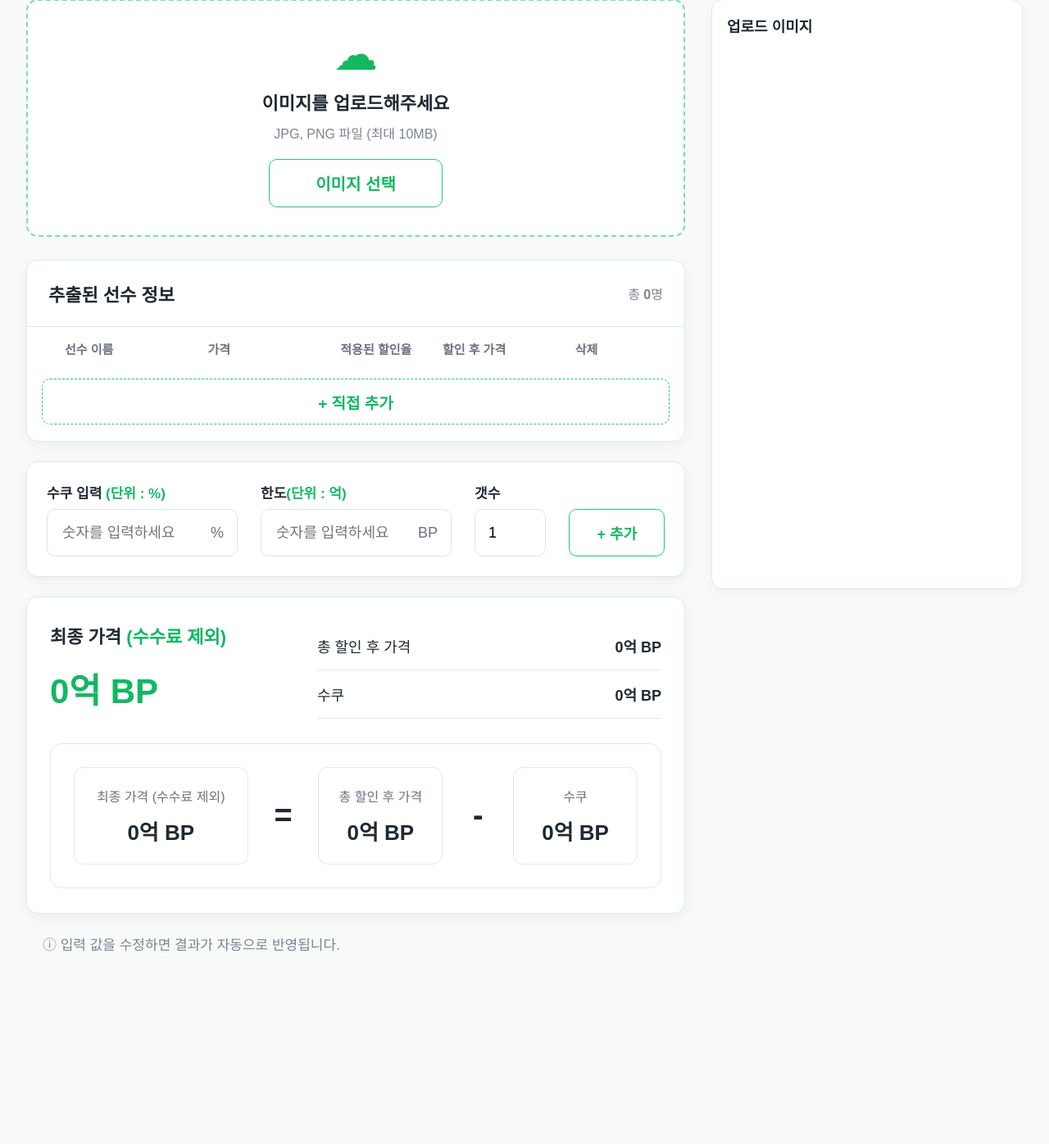
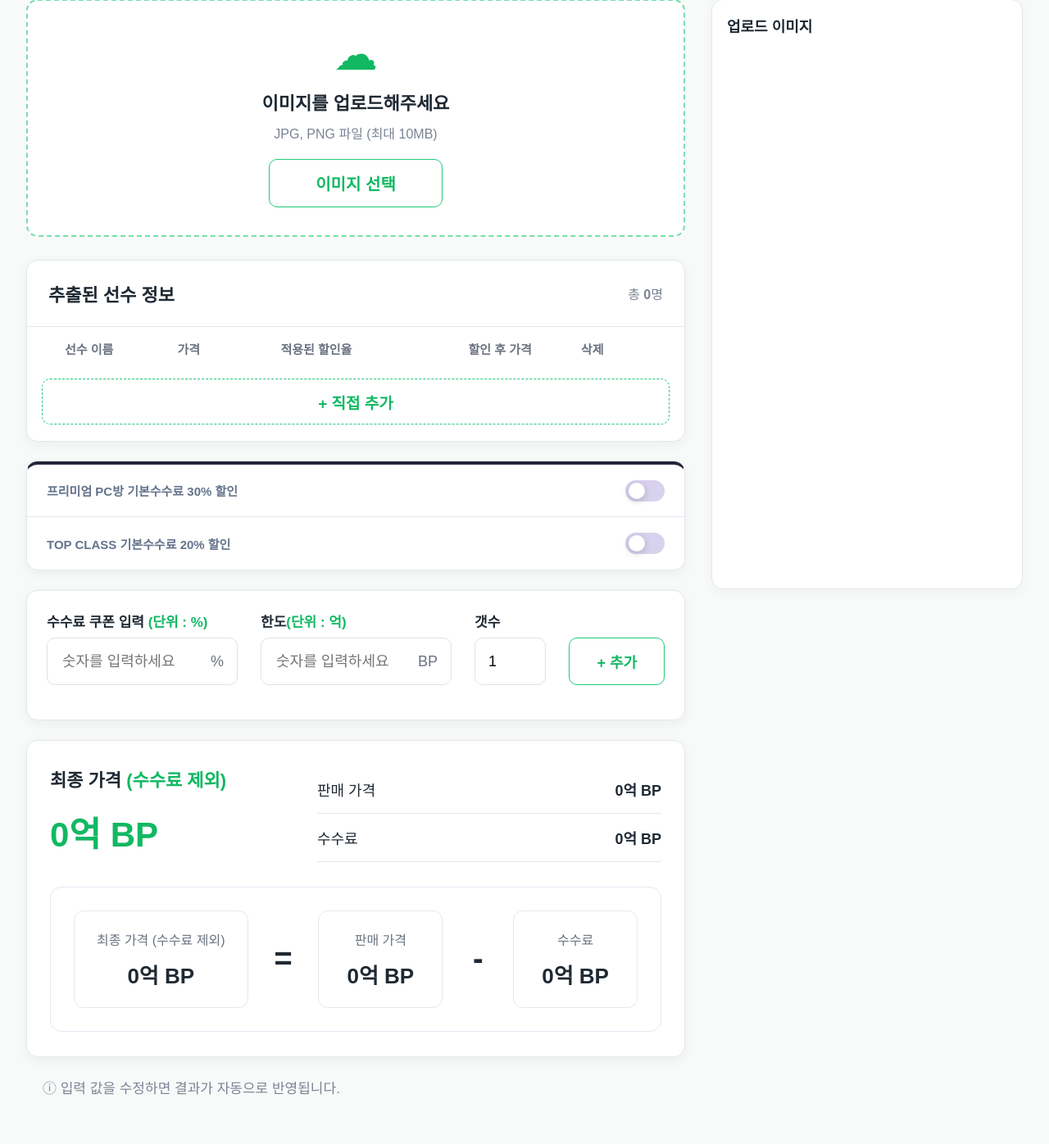
Before and after one commit to rladbcks23/fifa_transfer_market_calculater, a Django app: page / in a window 1280 px wide. Shown: the part 176-1572 px from the top of the page at 82% size. Before the commit the page ends 1337 px from the top, so only its background shows below. Run offline with Django 5.2, Linux system fonts and the light colour scheme.

Commit message:
edit fee calculation formula and edit coupon setting

```diff
--- a/static/css/style.css
+++ b/static/css/style.css
@@ -176,7 +176,7 @@ body {
 .table-header,
 .player-row {
   display: grid;
-  grid-template-columns: 1.4fr 1.3fr 1fr 1.3fr 0.7fr;
+  grid-template-columns: 1.2fr 1.1fr 2fr 1.2fr 0.7fr;
 }
 .table-header {
   padding: 16px 46px;
@@ -443,3 +443,108 @@ body {
     transform: rotate(360deg);
   }
 }
+.membership-card {
+  padding: 0;
+  overflow: hidden;
+  border-top: 4px solid #24243a;
+}
+
+.membership-row {
+  height: 64px;
+  padding: 0 24px;
+  display: flex;
+  justify-content: space-between;
+  align-items: center;
+  border-bottom: 1px solid #e3e8ef;
+}
+
+.membership-row:last-child {
+  border-bottom: none;
+}
+
+.membership-row span {
+  font-size: 15px;
+  color: #64748b;
+  font-weight: 600;
+}
+
+.switch {
+  position: relative;
+  width: 48px;
+  height: 26px;
+}
+
+.switch input {
+  display: none;
+}
+
+.slider {
+  position: absolute;
+  inset: 0;
+  cursor: pointer;
+  background: #d8d2ee;
+  border-radius: 999px;
+  transition: 0.2s;
+}
+
+.slider::before {
+  content: "";
+  position: absolute;
+  width: 20px;
+  height: 20px;
+  top: 3px;
+  left: 4px;
+  background: white;
+  border-radius: 50%;
+  transition: 0.2s;
+  box-shadow: 0 2px 8px rgba(0, 0, 0, 0.2);
+}
+
+.switch input:checked + .slider {
+  background: #12b862;
+}
+
+.switch input:checked + .slider::before {
+  transform: translateX(20px);
+}
+.coupon-list {
+  margin-top: 18px;
+  display: flex;
+  flex-direction: column;
+  gap: 10px;
+}
+
+.coupon-item {
+  display: grid;
+  grid-template-columns: 1fr 1fr 80px;
+  align-items: center;
+  gap: 12px;
+  padding: 12px 14px;
+  border: 1px solid #dce3ec;
+  border-radius: 10px;
+  background: #f9fafb;
+}
+
+.coupon-item strong {
+  color: #12b862;
+  font-size: 16px;
+}
+
+.coupon-item span {
+  color: #64748b;
+  font-size: 14px;
+}
+
+.coupon-delete-btn {
+  height: 36px;
+  border: 1px solid #dce3ec;
+  border-radius: 8px;
+  background: white;
+  cursor: pointer;
+  font-weight: 700;
+}
+
+.coupon-delete-btn:hover {
+  color: #ef4444;
+  border-color: #ef4444;
+}
--- a/static/js/main.js
+++ b/static/js/main.js
@@ -1,5 +1,7 @@
 let players = [];
 let coupons = [];
+
+const BASE_FEE_RATE = 0.4;
 
 const playerList = document.getElementById("playerList");
 const playerCount = document.getElementById("playerCount");
@@ -11,6 +13,12 @@ const addCouponBtn = document.getElementById("addCouponBtn");
 
 const imageInput = document.getElementById("imageInput");
 const uploadedImageList = document.getElementById("uploadedImageList");
+const loadingOverlay = document.getElementById("loadingOverlay");
+
+const pcRoomToggle = document.getElementById("pcRoomToggle");
+const topClassToggle = document.getElementById("topClassToggle");
+
+const couponList = document.getElementById("couponList");
 
 // ---------------- 가격 처리 ----------------
 function parseBp(value) {
@@ -45,20 +53,77 @@ function formatBp(eok) {
   return `${rest.toLocaleString()}억 BP`;
 }
 
-// ---------------- 수쿠 ----------------
-function getBestCouponDiscount(price) {
-  if (coupons.length === 0) return 0;
+// ---------------- 쿠폰 배정 ----------------
+function getAssignedCouponMap() {
+  const couponMap = new Map();
 
-  let maxDiscount = 0;
+  const sortedPlayers = players
+    .map((p, index) => ({
+      index,
+      price: parseBp(p.price),
+    }))
+    .sort((a, b) => b.price - a.price);
 
-  coupons.forEach((coupon) => {
-    const discount = price * (coupon.rate / 100);
-    const limited = Math.min(discount, coupon.limit);
+  const sortedCoupons = [...coupons].sort((a, b) => b.rate - a.rate);
 
-    if (limited > maxDiscount) maxDiscount = limited;
+  sortedPlayers.forEach((p, i) => {
+    if (sortedCoupons[i]) {
+      couponMap.set(p.index, sortedCoupons[i]);
+    }
   });
 
-  return maxDiscount;
+  return couponMap;
+}
+
+// ---------------- 수수료 계산 ----------------
+function getGlobalFeeDiscountRate() {
+  let rate = 0;
+
+  if (pcRoomToggle?.checked) rate += 30;
+  if (topClassToggle?.checked) rate += 20;
+
+  return rate;
+}
+
+function getFinalPrice(price, coupon = null) {
+  const baseFee = price * BASE_FEE_RATE;
+
+  const globalDiscount = baseFee * (getGlobalFeeDiscountRate() / 100);
+
+  let couponDiscount = 0;
+
+  if (coupon) {
+    const discount = baseFee * (coupon.rate / 100);
+    couponDiscount = Math.min(discount, coupon.limit);
+  }
+
+  const finalFee = Math.max(0, baseFee - globalDiscount - couponDiscount);
+
+  return price - finalFee;
+}
+
+function getCouponDiscountAmount(price, coupon = null) {
+  if (!coupon) return 0;
+
+  const baseFee = price * BASE_FEE_RATE;
+  const discount = baseFee * (coupon.rate / 100);
+
+  return Math.min(discount, coupon.limit);
+}
+
+// ---------------- 라벨 ----------------
+function getAppliedDiscountLabel(price, coupon = null) {
+  const labels = [];
+
+  if (pcRoomToggle?.checked) labels.push("PC방");
+  if (topClassToggle?.checked) labels.push("TOP");
+
+  if (coupon) {
+    const couponDiscount = getCouponDiscountAmount(price, coupon);
+    labels.push(`수쿠 ${coupon.rate}% (${formatBp(couponDiscount)})`);
+  }
+
+  return labels.length ? labels.join(" + ") : "-";
 }
 
 // ---------------- 렌더 ----------------
@@ -66,10 +131,12 @@ function renderPlayers() {
   playerList.innerHTML = "";
   playerCount.textContent = players.length;
 
+  const couponMap = getAssignedCouponMap();
+
   players.forEach((player, index) => {
     const price = parseBp(player.price);
-    const discount = getBestCouponDiscount(price);
-    const afterPrice = price - discount;
+    const coupon = couponMap.get(index) || null;
+    const afterPrice = getFinalPrice(price, coupon);
 
     const row = document.createElement("div");
     row.className = "player-row";
@@ -77,7 +144,7 @@ function renderPlayers() {
     row.innerHTML = `
       <input class="name-input" value="${player.name}" data-index="${index}">
       <input class="price-input" value="${player.price}" data-index="${index}">
-      <div class="discount-rate">${coupons.length ? "적용" : "-"}</div>
+      <div class="discount-rate">${getAppliedDiscountLabel(price, coupon)}</div>
       <div class="discount-price">${formatBp(afterPrice)}</div>
       <button class="delete-btn" data-index="${index}">삭제</button>
     `;
@@ -89,25 +156,22 @@ function renderPlayers() {
   calculateResult();
 }
 
+// ---------------- 이벤트 ----------------
 function bindEvents() {
   document.querySelectorAll(".price-input").forEach((input) => {
     input.addEventListener("input", (e) => {
-      const i = e.target.dataset.index;
-      players[i].price = e.target.value;
+      players[e.target.dataset.index].price = e.target.value;
+      calculateResult();
+    });
 
-      const row = e.target.closest(".player-row");
-      const price = parseBp(players[i].price);
-      const after = price - getBestCouponDiscount(price);
-
-      row.querySelector(".discount-price").textContent = formatBp(after);
-      calculateResult();
+    input.addEventListener("change", () => {
+      renderPlayers();
     });
   });
 
   document.querySelectorAll(".name-input").forEach((input) => {
     input.addEventListener("input", (e) => {
-      const i = e.target.dataset.index;
-      players[i].name = e.target.value;
+      players[e.target.dataset.index].name = e.target.value;
     });
   });
 
@@ -121,26 +185,29 @@ function bindEvents() {
 
 // ---------------- 결과 ----------------
 function calculateResult() {
-  let total = 0;
-  let discount = 0;
+  let totalBefore = 0;
+  let totalAfter = 0;
 
-  players.forEach((p) => {
+  const couponMap = getAssignedCouponMap();
+
+  players.forEach((p, index) => {
     const price = parseBp(p.price);
-    const d = getBestCouponDiscount(price);
+    const coupon = couponMap.get(index) || null;
+    const final = getFinalPrice(price, coupon);
 
-    total += price;
-    discount += d;
+    totalBefore += price;
+    totalAfter += final;
   });
 
-  const final = total - discount;
+  const fee = totalBefore - totalAfter;
 
-  document.getElementById("finalPrice").textContent = formatBp(final);
-  document.getElementById("totalDiscountPrice").textContent = formatBp(total);
-  document.getElementById("couponPrice").textContent = formatBp(discount);
+  document.getElementById("finalPrice").textContent = formatBp(totalAfter);
+  document.getElementById("totalDiscountPrice").textContent = formatBp(totalBefore);
+  document.getElementById("couponPrice").textContent = formatBp(fee);
 
-  document.getElementById("formulaTotal").textContent = formatBp(total);
-  document.getElementById("formulaCoupon").textContent = formatBp(discount);
-  document.getElementById("formulaFinal").textContent = formatBp(final);
+  document.getElementById("formulaTotal").textContent = formatBp(totalBefore);
+  document.getElementById("formulaCoupon").textContent = formatBp(fee);
+  document.getElementById("formulaFinal").textContent = formatBp(totalAfter);
 }
 
 // ---------------- 선수 추가 ----------------
@@ -149,14 +216,16 @@ document.getElementById("addPlayerBtn").addEventListener("click", () => {
   renderPlayers();
 });
 
-// ---------------- 수쿠 추가 ----------------
+// ---------------- 수쿠 추가 (한도 optional) ----------------
 addCouponBtn.addEventListener("click", () => {
   const rate = Number(couponRateInput.value);
-  const limit = Number(couponLimitInput.value);
+  const limit = couponLimitInput.value
+    ? Number(couponLimitInput.value)
+    : Infinity;
   const count = Number(couponCountInput.value) || 1;
 
-  if (!rate || !limit) {
-    alert("수쿠와 한도를 입력해주세요.");
+  if (!rate) {
+    alert("수쿠를 입력하세요");
     return;
   }
 
@@ -168,9 +237,15 @@ addCouponBtn.addEventListener("click", () => {
   couponLimitInput.value = "";
   couponCountInput.value = 1;
 
+  renderCoupons();
   renderPlayers();
 });
 
+// ---------------- 토글 ----------------
+pcRoomToggle?.addEventListener("change", renderPlayers);
+topClassToggle?.addEventListener("change", renderPlayers);
+
+// ---------------- 이미지 ----------------
 function addImageToPanel(file) {
   const url = URL.createObjectURL(file);
 
@@ -195,7 +270,6 @@ imageInput.addEventListener("change", async (e) => {
   formData.append("image", file);
 
   try {
-    // 👉 로딩 시작
     loadingOverlay.classList.add("active");
 
     const res = await fetch("/upload-image/", {
@@ -205,25 +279,50 @@ imageInput.addEventListener("change", async (e) => {
 
     const data = await res.json();
 
-    if (!res.ok) {
-      alert(data.error || "OCR 실패");
-      return;
-    }
-
-    players = data.players.map((p) => ({
+    const newPlayers = data.players.map((p) => ({
       name: p.name || "",
       price: p.price || "",
     }));
 
+    players.push(...newPlayers);
+
     renderPlayers();
   } catch (err) {
     console.error(err);
-    alert("업로드 중 오류 발생");
   } finally {
-    // 👉 로딩 종료 (무조건 실행)
     loadingOverlay.classList.remove("active");
     imageInput.value = "";
   }
 });
 
+function renderCoupons() {
+  couponList.innerHTML = "";
+
+  coupons.forEach((coupon, index) => {
+    const item = document.createElement("div");
+    item.className = "coupon-item";
+
+    const limitText = coupon.limit === Infinity
+      ? "한도 없음"
+      : `${coupon.limit.toLocaleString()}억 BP`;
+
+    item.innerHTML = `
+      <strong>수쿠 ${coupon.rate}%</strong>
+      <span>${limitText}</span>
+      <button class="coupon-delete-btn" data-index="${index}">삭제</button>
+    `;
+
+    couponList.appendChild(item);
+  });
+
+  document.querySelectorAll(".coupon-delete-btn").forEach((btn) => {
+    btn.addEventListener("click", (e) => {
+      const index = Number(e.target.dataset.index);
+      coupons.splice(index, 1);
+      renderCoupons();
+      renderPlayers();
+    });
+  });
+}
+
 renderPlayers();
--- a/transfer_calc/templates/transfer_calc/index.html
+++ b/transfer_calc/templates/transfer_calc/index.html
@@ -44,10 +44,29 @@
           <button id="addPlayerBtn" class="add-btn">+ 직접 추가</button>
         </section>
 
+        <section class="card membership-card">
+          <div class="membership-row">
+            <span>프리미엄 PC방 기본수수료 30% 할인</span>
+            <label class="switch">
+              <input id="pcRoomToggle" type="checkbox">
+              <span class="slider"></span>
+            </label>
+          </div>
+
+          <div class="membership-row">
+            <span>TOP CLASS 기본수수료 20% 할인</span>
+            <label class="switch">
+              <input id="topClassToggle" type="checkbox">
+              <span class="slider"></span>
+            </label>
+          </div>
+        </section>
+
         <section class="card coupon-card">
           <div class="coupon-grid">
+
             <div class="coupon-field">
-              <label>수쿠 입력 <span>(단위 : %)</span></label>
+              <label>수수료 쿠폰 입력 <span>(단위 : %)</span></label>
               <div class="input-with-unit">
                 <input id="couponRateInput" type="number" placeholder="숫자를 입력하세요">
                 <span>%</span>
@@ -69,6 +88,7 @@
 
             <button id="addCouponBtn" class="coupon-add-btn">+ 추가</button>
           </div>
+          <div id="couponList" class="coupon-list"></div>
         </section>
 
         <section class="result-card">
@@ -80,11 +100,11 @@
 
             <div class="summary">
               <div>
-                <span>총 할인 후 가격</span>
+                <span>판매 가격</span>
                 <b id="totalDiscountPrice">0 BP</b>
               </div>
               <div>
-                <span>수쿠</span>
+                <span>수수료</span>
                 <b id="couponPrice">0 BP</b>
               </div>
             </div>
@@ -97,12 +117,12 @@
             </div>
             <strong>=</strong>
             <div>
-              <span>총 할인 후 가격</span>
+              <span>판매 가격</span>
               <b id="formulaTotal">0 BP</b>
             </div>
             <strong>-</strong>
             <div>
-              <span>수쿠</span>
+              <span>수수료</span>
               <b id="formulaCoupon">0 BP</b>
             </div>
           </div>
```
